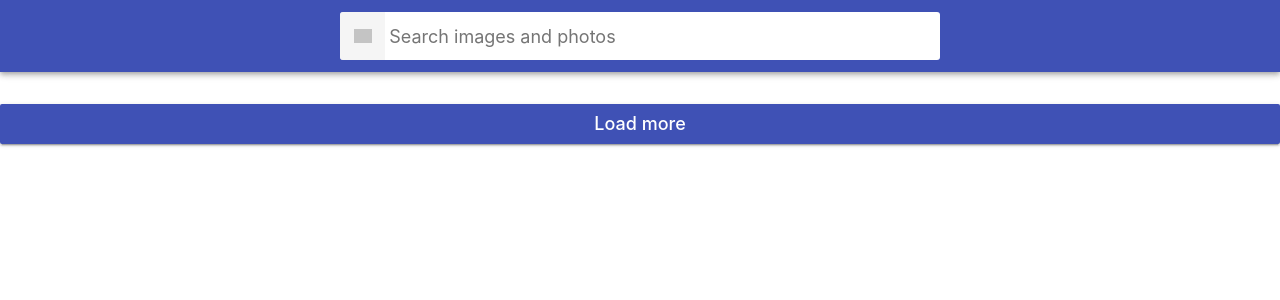
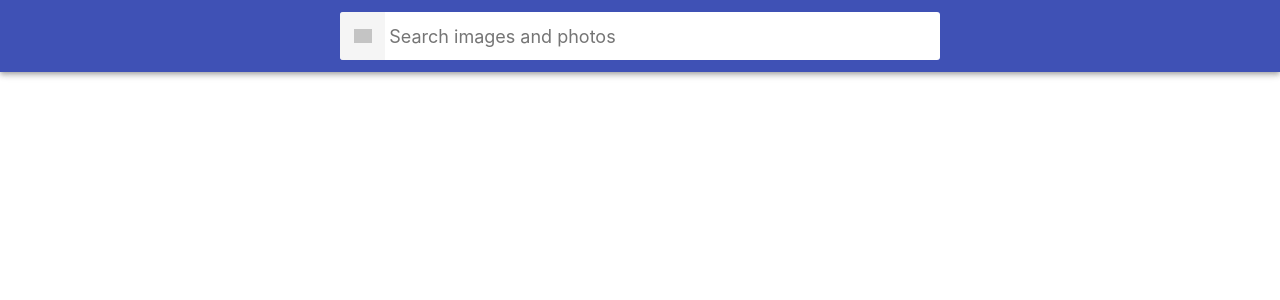
Before and after one commit to l1nes8/goit-react-hw-03-image-finder, a React (Create React App) app: page / in a window 1280 px wide. Shown: the top 300 px of the page. Built offline with nearby package versions, Linux system fonts and the light colour scheme; grey boxes are pictures that could not be loaded.

Commit message:
Update App.jsx

```diff
--- a/src/components/App.jsx
+++ b/src/components/App.jsx
@@ -66,7 +66,7 @@ export class App extends Component {
     const { images, isLoading, error, showModal, modalImageURL, totalHits } =
       this.state;
 
-    const shouldRenderLoadMoreButton = images.length <= totalHits;
+    const shouldRenderLoadMoreButton = images.length < totalHits;
 
     return (
       <div className={css.App}>
```
